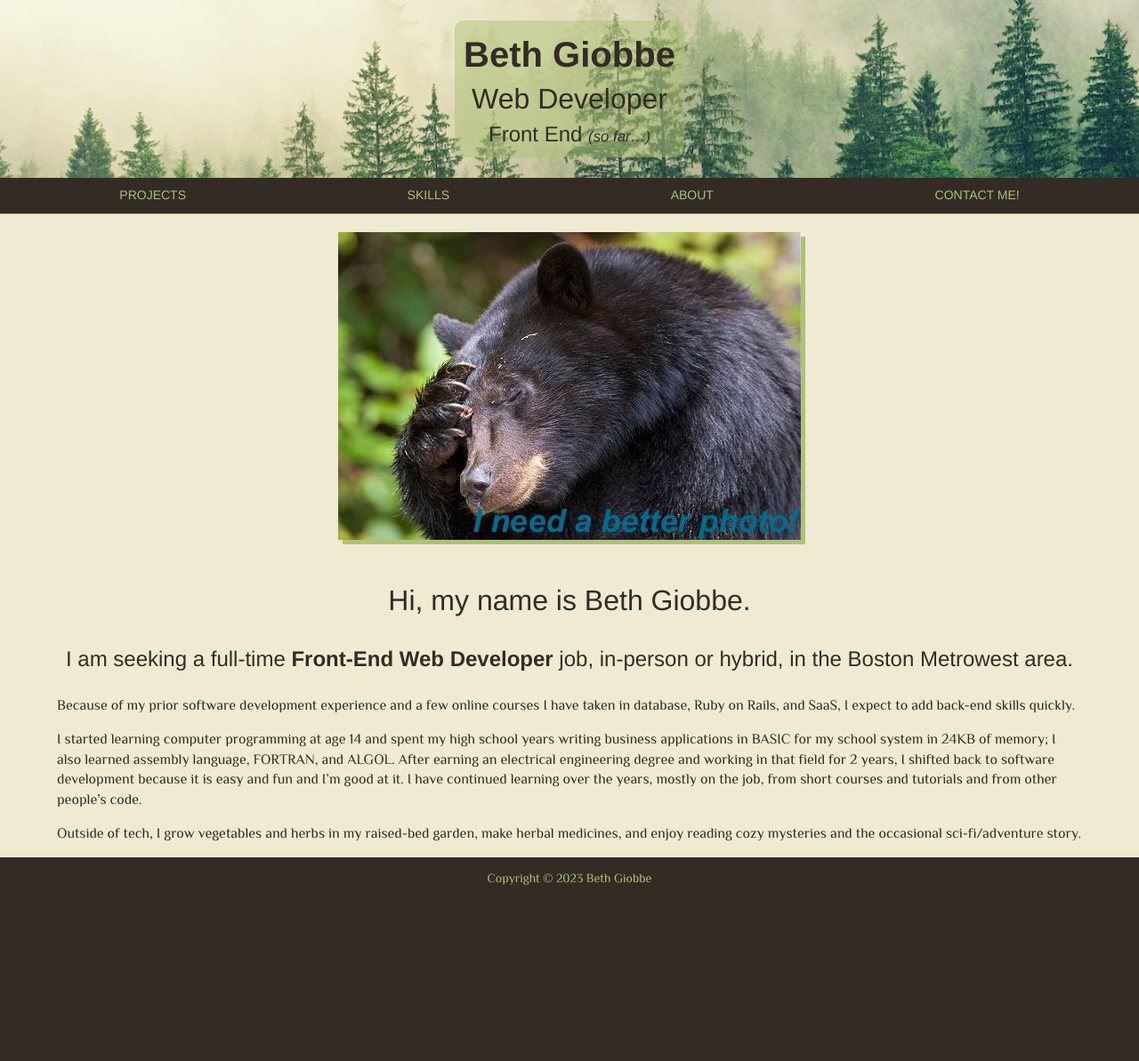
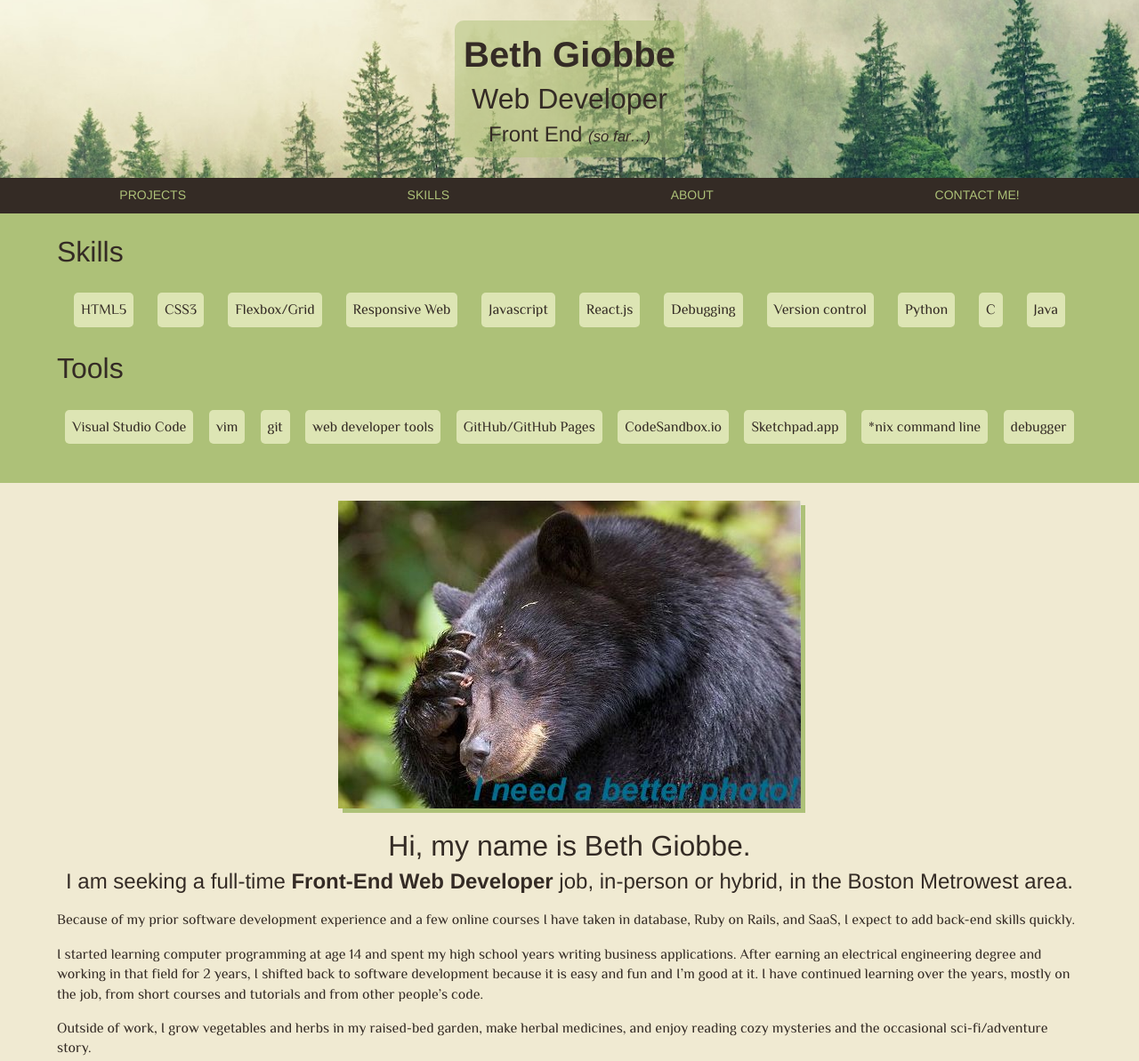
Before and after one commit to bgiobbe/bgiobbe.github.io, a website built with webpack: page index.html in a window 1280 px wide. Shown: the top 1193 px of the page at 89% size. Before the commit the page ends 1012 px from the top, so only its background shows below. Built offline with nearby package versions, Linux system fonts and the light colour scheme; a web font is replaced by a local one.

Commit message:
Add Skills & Tools section

```diff
--- a/css/style.css
+++ b/css/style.css
@@ -103,22 +103,31 @@ body {
   font-size: 16px;
 }
 
+h1,
+h2,
+h3 {
+  font-family: var(--font1);
+  margin: 0;
+}
+
 h1 {
-  font-family: var(--font1);
   font-size: 2.5em;
   font-weight: bold;
 }
 
 h2 {
-  font-family: var(--font1);
   font-size: 2em;
   font-weight: normal;
 }
 
 h3 {
-  font-family: var(--font1);
   font-size: 1.5em;
   font-weight: normal;
+}
+
+.content-wrapper {
+  margin: 0 auto;
+  width: 90%;
 }
 
 /* ----- HEADER ----- */
@@ -179,31 +188,45 @@ nav ul li a:hover {
   padding: 10px;
 }
 
-#name h1,
-#name h2,
-#name h3 {
-  margin: 0;
-}
-
 #name h3 span {
   font-size: 70%;
   font-style: italic;
 }
 
 /* ----- MAIN ----- */
+#skills {
+  background-color: var(--bright);
+  color: var(--dark);
+  padding: 20px 0;
+}
+
+#skills ul {
+  display: flex;
+  flex-flow: row wrap;
+  justify-content: space-evenly;
+  align-items: center;
+  padding: 0;
+}
+
+#skills ul li {
+  background-color: var(--pastel1);
+  border-radius: 5px;
+  list-style: none;
+  margin: 0.5em;
+  padding: 0.5em;
+
+}
 
 #about {
   background-color: var(--pastel2);
   color: var(--dark);
 }
 
-#about  .content-wrapper {
+#about .content-wrapper {
   display: flex;
   flex-flow: column;
   justify-content: center;
   align-items: center;
-  margin: 0 auto;
-  width: 90%;
 }
 
 #about figure {
--- a/index.html
+++ b/index.html
@@ -53,7 +53,36 @@
 
     <section id="projects"></section>
 
-    <section id="skills"></section>
+    <section id="skills">
+      <div class="content-wrapper">
+        <h2>Skills</h2>
+        <ul>
+          <li>HTML5</li>
+          <li>CSS3</li>
+          <li>Flexbox/Grid</li>
+          <li>Responsive Web</li>
+          <li>Javascript</li>
+          <li>React.js</li>
+          <li>Debugging</li>
+          <li>Version control</li>
+          <li>Python</li>
+          <li>C</li>
+          <li>Java</li>
+        </ul>
+        <h2>Tools</h2>
+        <ul>
+          <li>Visual Studio Code</li>
+          <li>vim</li>
+          <li>git</li>
+          <li>web developer tools</li>
+          <li>GitHub/GitHub Pages</li>
+          <li>CodeSandbox.io</li>
+          <li>Sketchpad.app</li>
+          <li>*nix command line</li>
+          <li>debugger</li>
+        </ul>
+      </div>
+    </section>
 
     <section id="about">
       <div class="content-wrapper">
@@ -66,22 +95,21 @@
             job, in-person or hybrid, in the Boston Metrowest area.
           </h3>
           <p>
-            Because of my prior software development experience and a few
+            Because of my prior software develop&shy;ment experience and a few
             online courses I have taken in database, Ruby on Rails, and SaaS,
             I expect to add back-end skills quickly.
           </p>
           <p>
             I started learning computer programming at age 14 and spent my high
-            school years writing business applications in BASIC for my school system in
-            24KB of memory; I also learned assembly language,
-            FORTRAN, and ALGOL. After earning an electrical engineering degree
-            and working in that field for 2 years, I shifted back to software
-            development because it is easy and fun and I’m good at it. I have
-            continued learning over the years, mostly on the job, from short
-            courses and tutorials and from other people’s code.
+            school years writing business applications. After earning an
+            electrical engineering degree and working in that field for 2
+            years, I shifted back to software  development because it is easy
+            and fun and I’m good at it. I have continued learning over the
+            years, mostly on the job, from short  courses and tutorials and
+            from other people’s code.
           </p>
           <p>
-            Outside of tech, I grow vegetables and herbs in my raised-bed
+            Outside of work, I grow vegetables and herbs in my raised-bed
             garden, make herbal medicines, and enjoy reading cozy mysteries and
             the occasional sci-fi/adventure story.
           </p>
```
